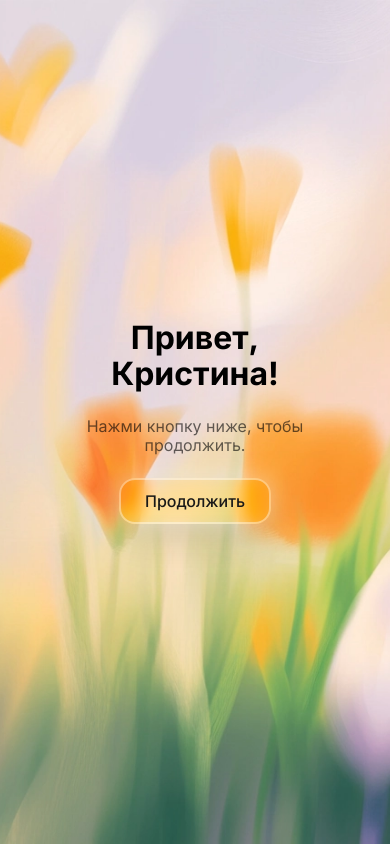
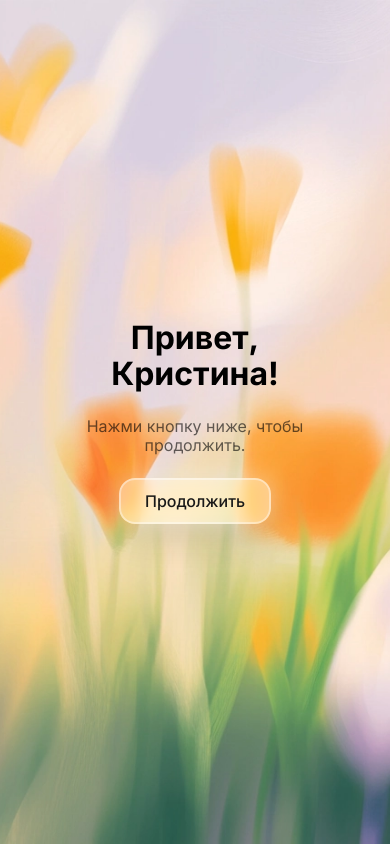
Before and after one commit to Seplaz/happy-birthday, a React (Vite) app: page / in a window 390 px wide. Built offline with nearby package versions, Linux system fonts and the light colour scheme.

Commit message:
fix: styles fixed

```diff
--- a/src/components/app/App.css
+++ b/src/components/app/App.css
@@ -31,7 +31,6 @@ body {
     background: url("/background.webp");
     background-repeat: no-repeat;
     background-position: center center;
-    -webkit-background-size: cover;
     background-size: cover;
   }
 }
--- a/src/components/app/App.tsx
+++ b/src/components/app/App.tsx
@@ -1,8 +1,8 @@
 import "./App.css";
 import { useState } from "react";
-import { Card } from "../card/Сard";
 import { Data } from "../../data/Data";
 import { Intro } from "../intro/Intro";
+import { Card } from "../card/Сard";
 import { Modal } from "../modal/Modal";
 
 function App() {
--- a/src/components/button/Button.module.css
+++ b/src/components/button/Button.module.css
@@ -7,13 +7,13 @@
   color: #191918;
   font-weight: 500;
   font-size: 16px;
-  background: rgba(255, 255, 255, 0.08);
+  background-color: rgba(255, 255, 255, 0.5);
   backdrop-filter: blur(8px) saturate(180%);
   transition: background-color 0.2s ease-in-out;
   inline-size: min-content;
 
   &:hover {
-    background-color: rgba(255, 255, 255, 0.4);
+    background-color: rgba(255, 255, 255, 0);
     cursor: pointer;
   }
 }
--- a/src/components/card/Сard.module.css
+++ b/src/components/card/Сard.module.css
@@ -11,7 +11,7 @@
     0 16px 32px rgba(0, 0, 0, 0.12);
   color: #191918;
   text-align: start;
-  background: rgba(255, 255, 255, 0.08);
+  background-color: rgba(255, 255, 255, 0.1);
   backdrop-filter: blur(8px) saturate(180%);
   inline-size: 100%;
 
--- a/src/components/modal/Modal.module.css
+++ b/src/components/modal/Modal.module.css
@@ -11,7 +11,7 @@
   padding: 24px;
   box-shadow: 0 0 24px 2px rgba(255, 255, 255, 0.4),
     0 16px 32px rgba(0, 0, 0, 0.12);
-  background: rgba(255, 255, 255, 0.5);
+  background-color: rgba(255, 255, 255, 0.5);
   backdrop-filter: blur(8px) saturate(180%);
   inline-size: 100%;
   max-inline-size: 345px;
```
